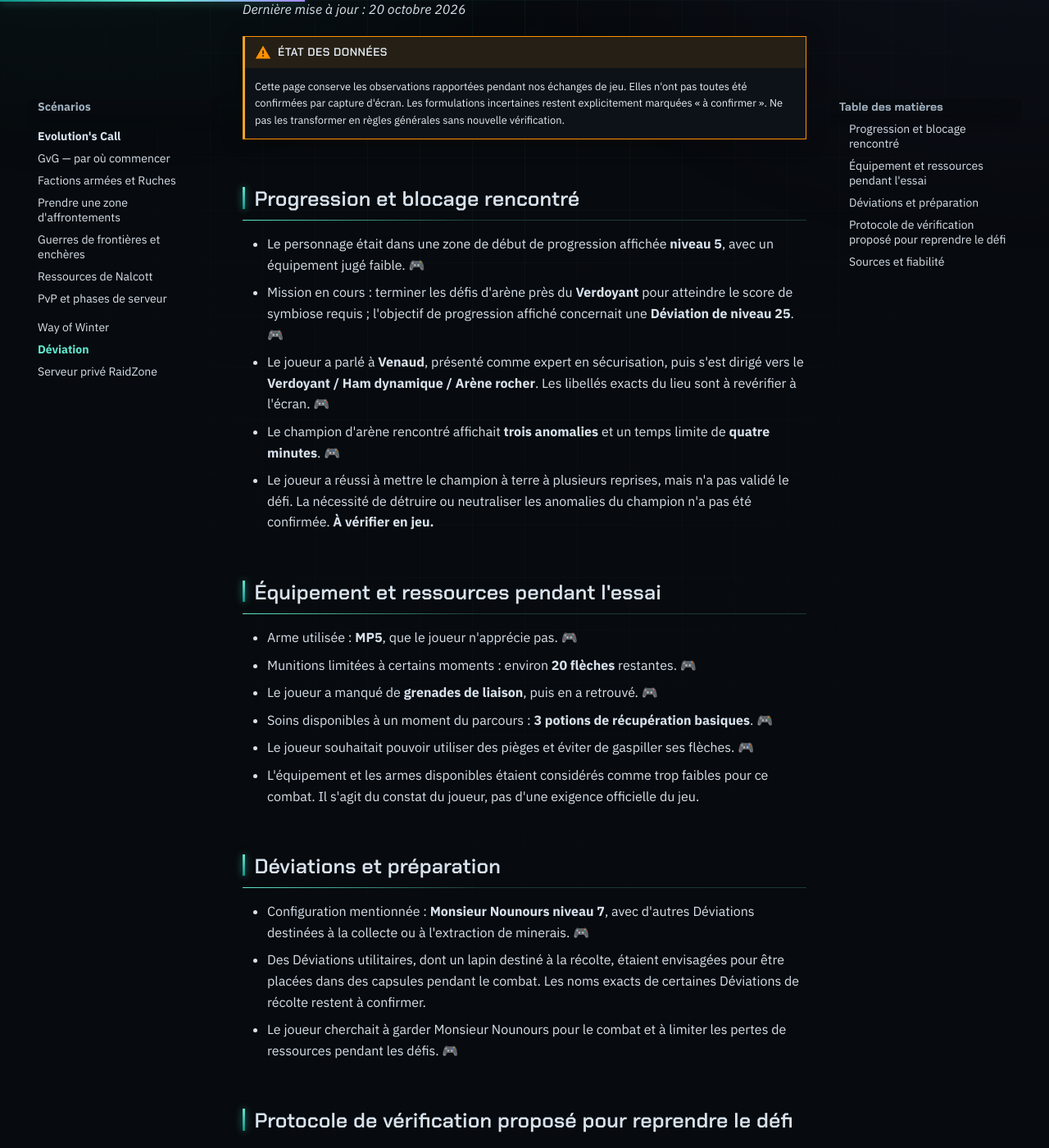
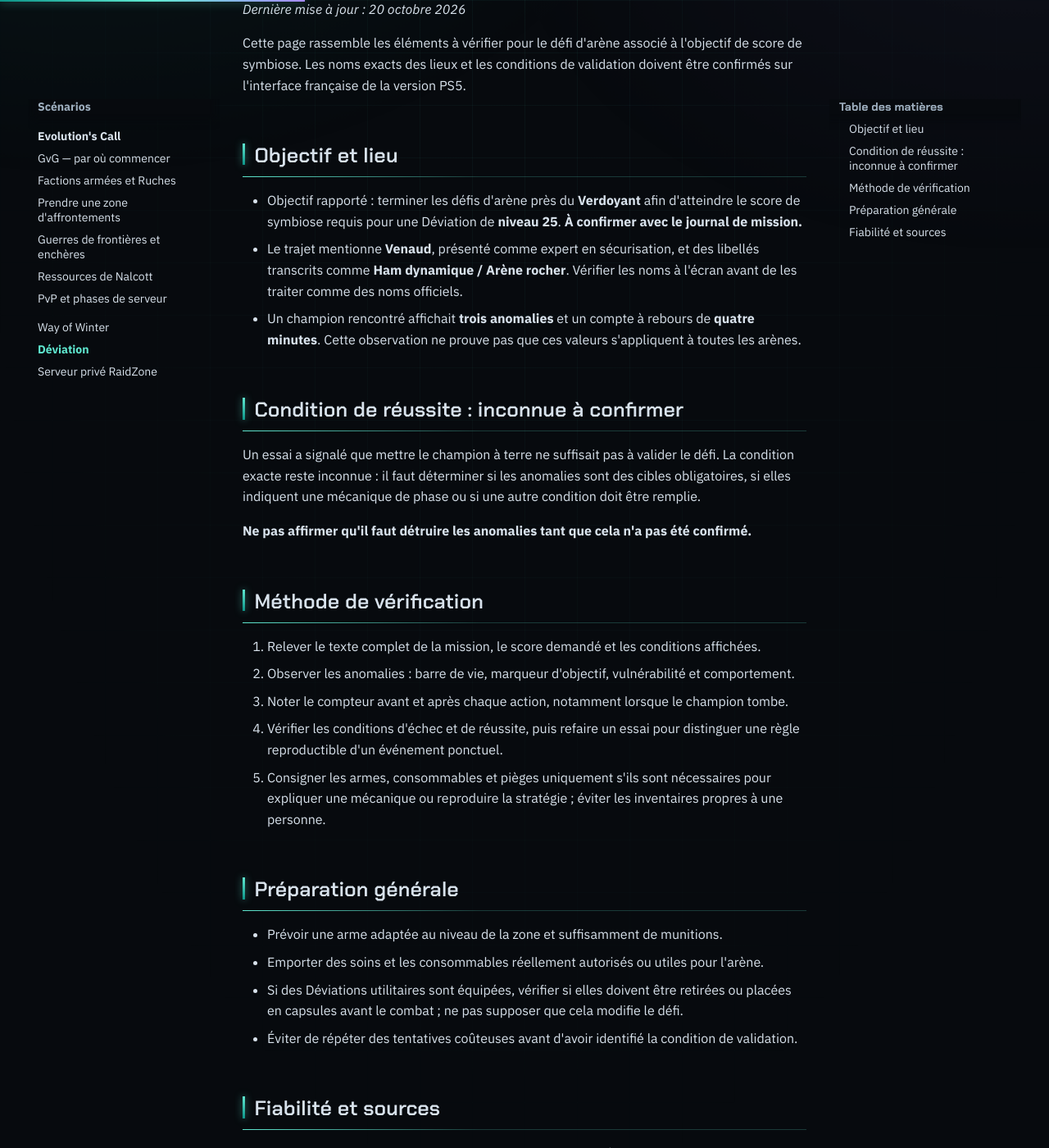
Before and after one commit to flav92/once-human-ps5-wiki, an MkDocs documentation site: the page built from docs/scenarios/deviation.md, in a window 1280 px wide and 1400 px high, scrolled down 283 px. Shown: the whole window at 82% size. Built offline with MkDocs 1.6.1 and Material for MkDocs 9.7.7, drawn with Linux system fonts in a browser that asks for light colours; comment, search, counter and statistics services are not loaded; some of the changed text lies outside the part shown.

Commit message:
Reformule Déviation en guide commun et retire les détails personnels

```diff
--- a/docs/scenarios/deviation.md
+++ b/docs/scenarios/deviation.md
@@ -1,42 +1,38 @@
-# Déviation — notes de terrain PS5
+# Déviation — défis d'arène sur PS5
 
 *Dernière mise à jour : 20 octobre 2026*
 
-!!! warning "État des données"
-    Cette page conserve les observations rapportées pendant nos échanges de jeu. Elles n'ont pas toutes été confirmées par capture d'écran. Les formulations incertaines restent explicitement marquées « à confirmer ». Ne pas les transformer en règles générales sans nouvelle vérification.
+Cette page rassemble les éléments à vérifier pour le défi d'arène associé à l'objectif de score de symbiose. Les noms exacts des lieux et les conditions de validation doivent être confirmés sur l'interface française de la version PS5.
 
-## Progression et blocage rencontré
+## Objectif et lieu
 
-- Le personnage était dans une zone de début de progression affichée **niveau 5**, avec un équipement jugé faible. 🎮
-- Mission en cours : terminer les défis d'arène près du **Verdoyant** pour atteindre le score de symbiose requis ; l'objectif de progression affiché concernait une **Déviation de niveau 25**. 🎮
-- Le joueur a parlé à **Venaud**, présenté comme expert en sécurisation, puis s'est dirigé vers le **Verdoyant / Ham dynamique / Arène rocher**. Les libellés exacts du lieu sont à revérifier à l'écran. 🎮
-- Le champion d'arène rencontré affichait **trois anomalies** et un temps limite de **quatre minutes**. 🎮
-- Le joueur a réussi à mettre le champion à terre à plusieurs reprises, mais n'a pas validé le défi. La nécessité de détruire ou neutraliser les anomalies du champion n'a pas été confirmée. **À vérifier en jeu.**
+- Objectif rapporté : terminer les défis d'arène près du **Verdoyant** afin d'atteindre le score de symbiose requis pour une Déviation de **niveau 25**. **À confirmer avec le journal de mission.**
+- Le trajet mentionne **Venaud**, présenté comme expert en sécurisation, et des libellés transcrits comme **Ham dynamique / Arène rocher**. Vérifier les noms à l'écran avant de les traiter comme des noms officiels.
+- Un champion rencontré affichait **trois anomalies** et un compte à rebours de **quatre minutes**. Cette observation ne prouve pas que ces valeurs s'appliquent à toutes les arènes.
 
-## Équipement et ressources pendant l'essai
+## Condition de réussite : inconnue à confirmer
 
-- Arme utilisée : **MP5**, que le joueur n'apprécie pas. 🎮
-- Munitions limitées à certains moments : environ **20 flèches** restantes. 🎮
-- Le joueur a manqué de **grenades de liaison**, puis en a retrouvé. 🎮
-- Soins disponibles à un moment du parcours : **3 potions de récupération basiques**. 🎮
-- Le joueur souhaitait pouvoir utiliser des pièges et éviter de gaspiller ses flèches. 🎮
-- L'équipement et les armes disponibles étaient considérés comme trop faibles pour ce combat. Il s'agit du constat du joueur, pas d'une exigence officielle du jeu.
+Un essai a signalé que mettre le champion à terre ne suffisait pas à valider le défi. La condition exacte reste inconnue : il faut déterminer si les anomalies sont des cibles obligatoires, si elles indiquent une mécanique de phase ou si une autre condition doit être remplie.
 
-## Déviations et préparation
+**Ne pas affirmer qu'il faut détruire les anomalies tant que cela n'a pas été confirmé.**
 
-- Configuration mentionnée : **Monsieur Nounours niveau 7**, avec d'autres Déviations destinées à la collecte ou à l'extraction de minerais. 🎮
-- Des Déviations utilitaires, dont un lapin destiné à la récolte, étaient envisagées pour être placées dans des capsules pendant le combat. Les noms exacts de certaines Déviations de récolte restent à confirmer.
-- Le joueur cherchait à garder Monsieur Nounours pour le combat et à limiter les pertes de ressources pendant les défis. 🎮
+## Méthode de vérification
 
-## Protocole de vérification proposé pour reprendre le défi
+1. Relever le texte complet de la mission, le score demandé et les conditions affichées.
+2. Observer les anomalies : barre de vie, marqueur d'objectif, vulnérabilité et comportement.
+3. Noter le compteur avant et après chaque action, notamment lorsque le champion tombe.
+4. Vérifier les conditions d'échec et de réussite, puis refaire un essai pour distinguer une règle reproductible d'un événement ponctuel.
+5. Consigner les armes, consommables et pièges uniquement s'ils sont nécessaires pour expliquer une mécanique ou reproduire la stratégie ; éviter les inventaires propres à une personne.
 
-1. Relever exactement le nom du défi, le score de symbiose demandé et les conditions affichées dans le journal de mission.
-2. Observer si les trois anomalies du champion ont une barre de vie, un marqueur d'objectif ou un comportement qui indique qu'elles doivent être éliminées.
-3. Après avoir vaincu le champion, vérifier précisément ce qui fait avancer ou échouer le compteur de défi.
-4. Noter les munitions et objets réellement consommés, ainsi que les pièges disponibles sur la version PS5.
-5. Capturer les écrans de mission, d'arène et de récompense pour faire passer les informations de 🎮 à ✅.
+## Préparation générale
 
-## Sources et fiabilité
+- Prévoir une arme adaptée au niveau de la zone et suffisamment de munitions.
+- Emporter des soins et les consommables réellement autorisés ou utiles pour l'arène.
+- Si des Déviations utilitaires sont équipées, vérifier si elles doivent être retirées ou placées en capsules avant le combat ; ne pas supposer que cela modifie le défi.
+- Éviter de répéter des tentatives coûteuses avant d'avoir identifié la condition de validation.
 
-- 🎮 Historique de jeu rapporté oralement, échanges du 15 octobre 2026 et jours suivants.
-- Aucune source externe n'est utilisée ici pour confirmer les règles de cette arène.
+## Fiabilité et sources
+
+- Les trois anomalies, la limite de quatre minutes et le problème de validation proviennent d'une observation de jeu rapportée ; ils sont à confirmer par une nouvelle vérification.
+- Aucune source externe ne confirme actuellement la mécanique exacte de cette arène.
+- Voir la [méthode de vérification communautaire](../carnet-de-terrain-historique.md) pour documenter les futurs relevés.
```
